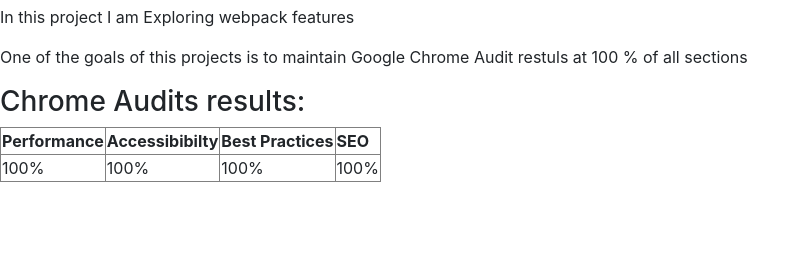
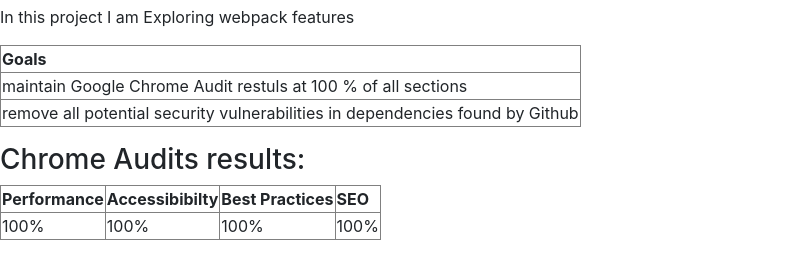
Before and after one commit to PovilasU/webpack-explorer, a website built with webpack: page src/template.html in a window 1280 px wide. Shown: the part 51-330 px from the top of the page, without its empty margins (0-810 px from the left). Built offline with nearby package versions, Linux system fonts and the light colour scheme.

Commit message:
Added goals

```diff
--- a/src/template.html
+++ b/src/template.html
@@ -14,12 +14,25 @@
   <body>
     <h1>Webpack Explorer</h1>
     <p>In this project I am Exploring webpack features</p>
-    <p>
-      One of the goals of this projects is to maintain Google Chrome Audit
-      restuls at 100 % of all sections
-    </p>
+    <table border="1">
+      <tr>
+        <th>Goals</th>
+      </tr>
+      <tr>
+        <td>
+          maintain Google Chrome Audit restuls at 100 % of all sections
+        </td>
+      </tr>
+      <tr>
+        <td>
+          remove all potential security vulnerabilities in dependencies found by
+          Github
+        </td>
+      </tr>
+    </table>
+
+    <p></p>
     <h3>Chrome Audits results:</h3>
-
     <table border="1">
       <tr>
         <th>Performance</th>
```
